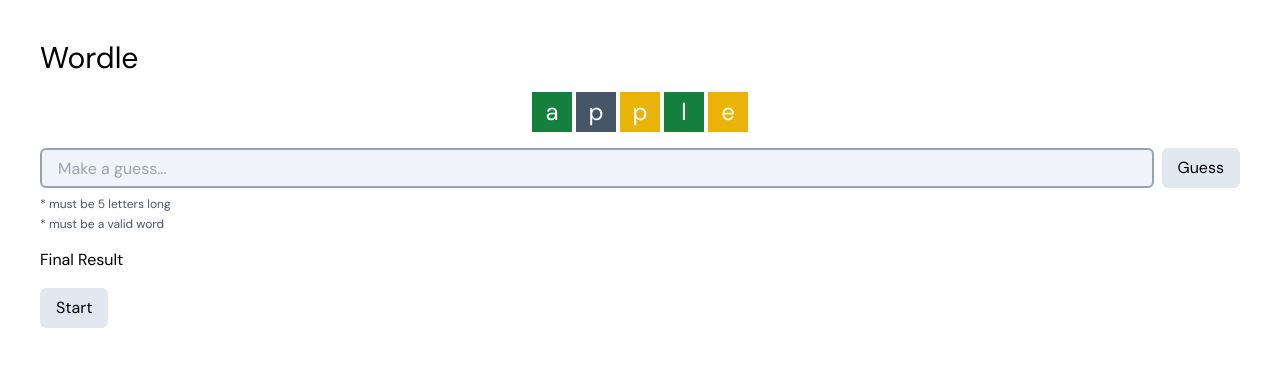
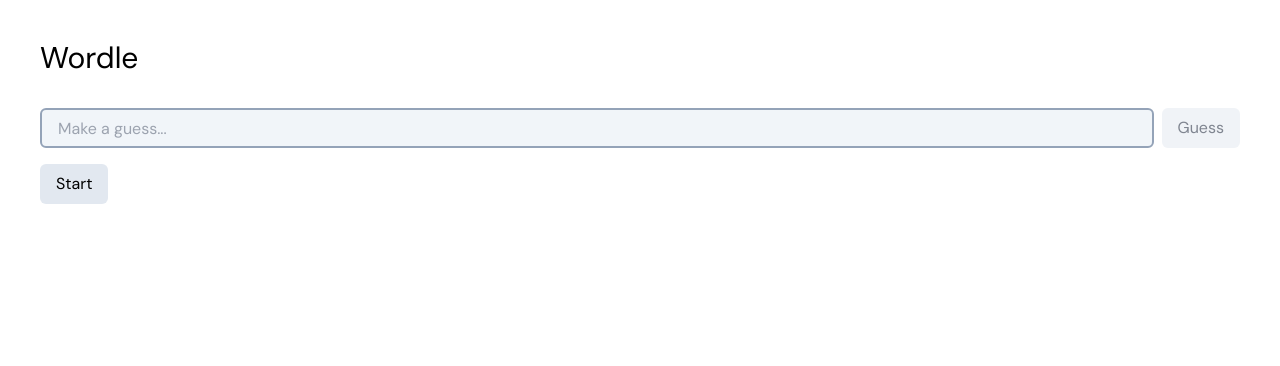
Before and after one commit to yilverdeja/wordle, a Next.js app: page / in a window 1280 px wide. Shown: the top 366 px of the page. Built offline with nearby package versions, Linux system fonts and the light colour scheme.

Commit message:
fix: input validation & others

```diff
--- a/app/api/game/guess/route.ts
+++ b/app/api/game/guess/route.ts
@@ -3,6 +3,7 @@
 import { NextRequest } from "next/server";
 import { SessionData, sessionConfig } from "../start/route";
 import { LetterMatch } from "@/lib/wordle/WordleGameSession";
+import words from "@/data/words";
 
 const makeGuess = (guess: string, answer: string) => {
 	const result = Array<LetterMatch>(guess.length).fill(LetterMatch.Miss);
@@ -33,10 +34,41 @@
 	return result.join("");
 };
 
+type ValidateGuessResult = {
+	guess?: string;
+	error?: string;
+};
+
+const validateGuess = (guess: unknown): ValidateGuessResult => {
+	if (typeof guess !== "string") return { error: "guess must be a string" };
+
+	if (guess.length !== 5)
+		return { guess, error: "guess must be 5 characters long" };
+
+	const normalizedGuess = guess.toLowerCase();
+	if (!words.includes(normalizedGuess))
+		return { guess, error: "guess must be a valid word" };
+
+	return { guess: normalizedGuess };
+};
+
 export async function POST(request: NextRequest) {
 	const session = await getIronSession<SessionData>(cookies(), sessionConfig);
 	const data = await request.json();
-	const guess = data.guess;
+	const { guess, error } = validateGuess(data.guess);
+
+	if (error) {
+		return new Response(
+			JSON.stringify({
+				status: session.game.status,
+				error: error,
+			}),
+			{
+				status: 403,
+				headers: { "Content-Type": "application/json" },
+			}
+		);
+	}
 
 	if (session.game && session.game.status === "pending" && guess) {
 		session.game.tries += 1;
@@ -44,8 +76,8 @@
 		// check win state
 		if (session.game.answer === guess) {
 			session.game.status = "win";
-			session.game.results.push("HHHHH");
-			session.save();
+			session.game.results.push({ guess, result: "HHHHH" });
+			await session.save();
 			return new Response(
 				JSON.stringify({
 					status: session.game.status,
@@ -66,7 +98,7 @@
 
 		// check guess results
 		const result = makeGuess(guess, session.game.answer!);
-		session.game.results.push(result);
+		session.game.results.push({ guess, result });
 
 		// save the updated game state
 		await session.save();
--- a/app/api/game/start/route.ts
+++ b/app/api/game/start/route.ts
@@ -27,6 +27,7 @@
 		session.game = new WordleGameServer(maxTries);
 		const randomWordsPosition = Math.floor(Math.random() * words.length);
 		session.game.answer = words[randomWordsPosition];
+		console.log(session.game.answer);
 		await session.save();
 
 		return new Response(
--- a/app/basic/page.tsx
+++ b/app/basic/page.tsx
@@ -4,6 +4,7 @@
 import GuessWordForm from "@/components/GuessWordForm";
 import LetterGrid from "@/components/LetterGrid";
 import { useGameContext } from "@/context/GameContext";
+import WordleWords from "@/data/words";
 import { useState } from "react";
 
 export default function BasicGame() {
@@ -21,14 +22,29 @@
 					<div className="flex flex-col gap-4">
 						<GameControls />
 						{gameState.inSession && (
+							<>
 								<GuessWordForm
 									guess={guess}
 									onUpdateGuess={setGuess}
 									onSubmitGuess={() => {
+										if (
+											guess.length === 5 &&
+											WordleWords.includes(guess)
+										) {
 											submitGuess(guess.toLowerCase());
 											setGuess("");
+										}
 									}}
 								/>
+								<div className="flex flex-col gap-1">
+									<p className="text-xs text-slate-600">
+										* must be 5 letters long
+									</p>
+									<p className="text-xs text-slate-600">
+										* must be a valid word
+									</p>
+								</div>
+							</>
 						)}
 					</div>
 					<div>
--- a/app/page.tsx
+++ b/app/page.tsx
@@ -9,39 +9,68 @@
 const buttonStyle =
 	"bg-slate-200 py-2 px-4 rounded-md disabled:bg-slate-200/50 disabled:text-slate-900/50";
 
-const sampleGuessResults: GuessResult[] = [
-	{
-		guess: "apple",
-		result: [
-			LetterMatch.Hit,
-			LetterMatch.Miss,
-			LetterMatch.Present,
-			LetterMatch.Hit,
-			LetterMatch.Present,
-		],
-	},
-];
+const transformResults = (
+	results: { guess: string; result: string }[]
+): GuessResult[] => {
+	return results.map(({ guess, result }) => ({
+		guess,
+		result: result.split("").map((letter) => {
+			if (letter === "H") return LetterMatch.Hit;
+			else if (letter === "P") return LetterMatch.Present;
+			else return LetterMatch.Miss;
+		}),
+	}));
+};
 
 export default function Home() {
 	const [guess, setGuess] = useState("");
+	const [guessError, setGuessError] = useState("");
+	const [status, setStatus] = useState<"pending" | "win" | "lost" | null>(
+		null
+	);
+	const [rounds, setRounds] = useState(0);
+	const [guessResults, setGuessResults] = useState<GuessResult[]>([]);
+	const [answer, setAnswer] = useState<string | null>(null);
 
 	const handleSubmitGuess = async () => {
+		setGuessError("");
 		try {
-			const response = await axios.post("/api/game/guess", { guess });
-			console.log(response.data); // Handling the response data
+			const data = await axios
+				.post("/api/game/guess", { guess })
+				.then((res) => res.data);
+			const results = transformResults(data.results);
+			setGuessResults(results);
+			setStatus(data.status);
+			if (data.answer) {
+				setAnswer(data.answer);
+			}
+			if (data.status !== "pending") setGuess("");
 		} catch (error) {
-			if (error instanceof AxiosError)
-				console.error(error.response?.data);
-			else console.error("Error submitting guess:", error);
+			if (error instanceof AxiosError) {
+				const errorData = error.response?.data;
+				console.error(errorData);
+				if (error.status === 403) {
+					setGuessError(errorData.error);
+				}
+			} else console.error("Error submitting guess:", error);
 		}
 	};
 
 	const handleStartGame = async () => {
 		try {
-			const response = await axios.post("/api/game/start");
-			console.log(response.data); // Handling the response data
+			const data = await axios
+				.post("/api/game/start")
+				.then((res) => res.data);
+			setGuessResults([]);
+			setStatus(data.status);
+			setRounds(data.maxTries);
+			setAnswer(null);
 		} catch (error) {
-			console.error("Error starting the game:", error);
+			if (error instanceof AxiosError) {
+				console.error(error.response?.data);
+				setStatus(error.response!.data.status);
+				setRounds(error.response!.data.maxTries);
+			} else console.error("Error starting the game:", error);
 		}
 	};
 
@@ -51,7 +80,7 @@
 				<h1 className="text-3xl">Wordle</h1>
 				<div>
 					<div className="flex flex-col items-center gap-4">
-						<LetterGrid guessResults={sampleGuessResults} />
+						<LetterGrid guessResults={guessResults} />
 					</div>
 				</div>
 				<div>
@@ -59,11 +88,30 @@
 						guess={guess}
 						onUpdateGuess={setGuess}
 						onSubmitGuess={handleSubmitGuess}
+						disable={status !== "pending"}
 					/>
+					{guessError && (
+						<p className="mt-2 text-xs text-red-400">
+							* {guessError}
+						</p>
+					)}
 				</div>
-				<div>Final Result</div>
+				{answer && (
+					<div className="flex flex-col justify-center items-center">
+						<p>
+							{status === "win"
+								? `Congrats! You Won`
+								: `Bohoo, you lost :< Try again`}
+						</p>
+						<p className="font-bold">Answer: {answer}</p>
+					</div>
+				)}
 				<div>
-					<button className={buttonStyle} onClick={handleStartGame}>
+					<button
+						className={buttonStyle}
+						onClick={handleStartGame}
+						disabled={status === "pending"}
+					>
 						Start
 					</button>
 				</div>
--- a/components/GuessWordForm.tsx
+++ b/components/GuessWordForm.tsx
@@ -1,5 +1,3 @@
-import WordleWords from "@/data/words";
-
 const buttonStyle =
 	"bg-slate-200 py-2 px-4 rounded-md disabled:bg-slate-200/50 disabled:text-slate-900/50";
 
@@ -7,9 +5,15 @@
 	guess: string;
 	onUpdateGuess: (guess: string) => void;
 	onSubmitGuess: () => void;
+	disable?: boolean;
 }
 
-const GuessWordForm = ({ guess, onUpdateGuess, onSubmitGuess }: Props) => {
+const GuessWordForm = ({
+	guess,
+	onUpdateGuess,
+	onSubmitGuess,
+	disable = false,
+}: Props) => {
 	const handleInputChange = (newGuess: string) => {
 		if (newGuess.match(/^[A-Za-z]+$/) || newGuess === "")
 			onUpdateGuess(
@@ -18,7 +22,7 @@
 	};
 
 	const handleSubmit = () => {
-		if (guess.length === 5 && WordleWords.includes(guess)) onSubmitGuess();
+		onSubmitGuess();
 	};
 
 	return (
@@ -35,16 +39,15 @@
 					name="guess"
 					id="guess"
 					placeholder="Make a guess..."
+					disabled={disable}
 				/>
-				<button className={buttonStyle} onClick={handleSubmit}>
+				<button
+					className={buttonStyle}
+					onClick={handleSubmit}
+					disabled={disable}
+				>
 					Guess
 				</button>
-			</div>
-			<div className="flex flex-col gap-1">
-				<p className="text-xs text-slate-600">
-					* must be 5 letters long
-				</p>
-				<p className="text-xs text-slate-600">* must be a valid word</p>
 			</div>
 		</div>
 	);
--- a/lib/wordle/WordleGameServer.ts
+++ b/lib/wordle/WordleGameServer.ts
@@ -3,7 +3,7 @@
 	status: "pending" | "win" | "lost" = "pending";
 	answer: string = "";
 	tries: number = 0;
-	results: string[] = [];
+	results: { guess: string; result: string }[] = [];
 
 	constructor(maxNumTries: number) {
 		this.maxNumTries = maxNumTries;
```
Lines whose indentation alone changed are shown as unchanged.
